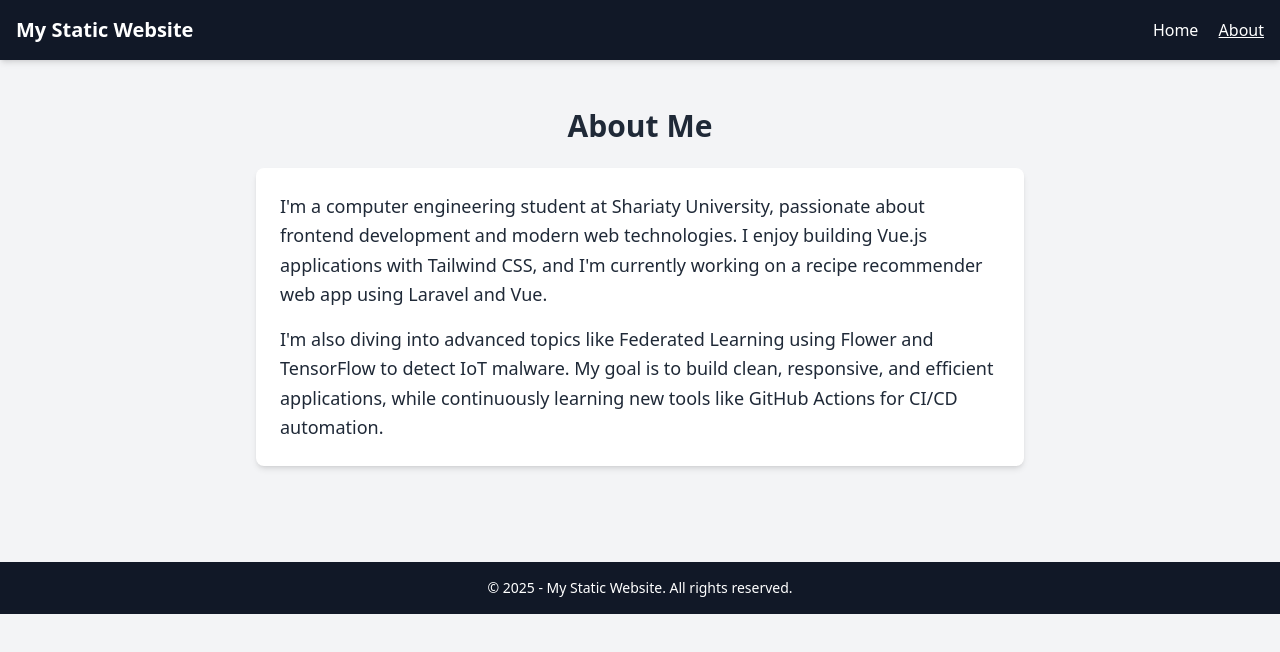
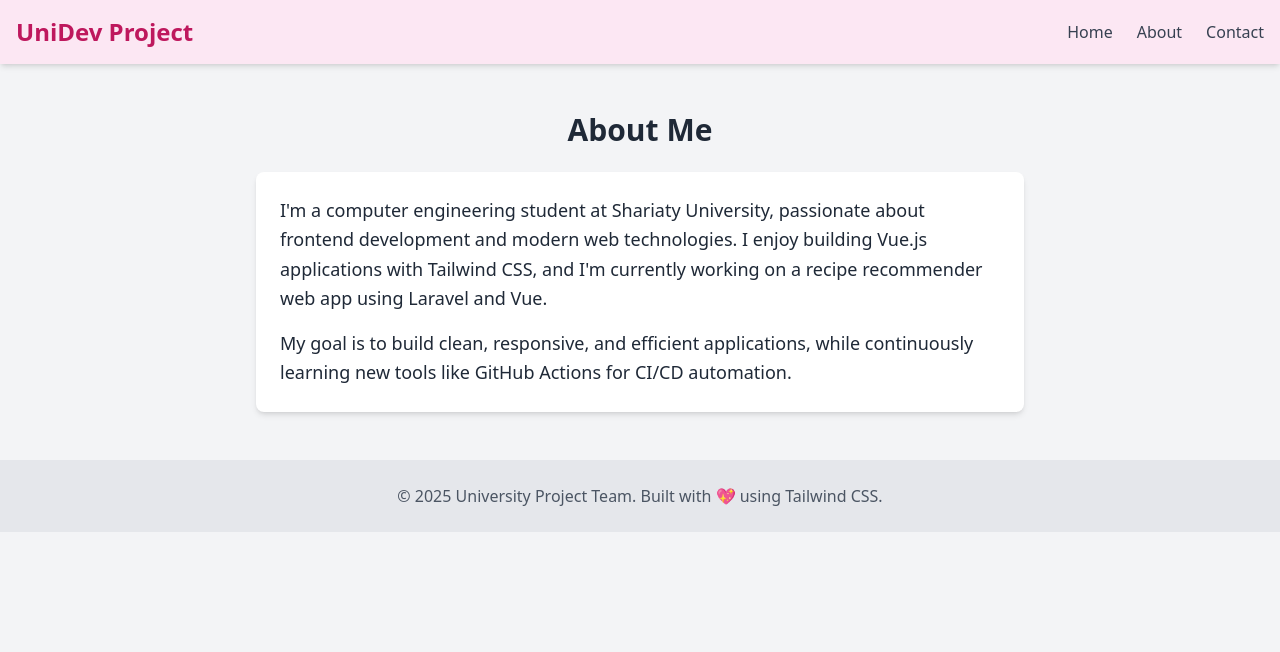
Before and after one commit to sabaMK47/GithubActions-test, a plain HTML site: page about.html in a window 1280 px wide. Drawn offline with nearby package versions, Linux system fonts and the light colour scheme.

Commit message:
changing some styles of about me page

```diff
--- a/about.html
+++ b/about.html
@@ -8,16 +8,17 @@
 </head>
 <body class="bg-gray-100 text-gray-800 font-sans">
 
-  <!-- Header -->
-  <header class="bg-gray-900 text-white py-4 shadow-md">
-    <div class="container mx-auto px-4 flex justify-between items-center">
-      <h1 class="text-xl font-bold">My Static Website</h1>
-      <nav class="space-x-4">
-        <a href="index.html" class="hover:underline">Home</a>
-        <a href="about.html" class="underline">About</a>
+    <!-- Navbar -->
+    <nav class="bg-pink-100 shadow-md">
+        <div class="max-w-7xl mx-auto px-4 py-4 flex justify-between items-center">
+          <h1 class="text-2xl font-bold text-pink-700">UniDev Project</h1>
+          <ul class="flex gap-6">
+            <li><a href="#" class="text-gray-700 hover:text-pink-600">Home</a></li>
+            <li><a href="./about.html" class="text-gray-700 hover:text-pink-600">About</a></li>
+            <li><a href="#" class="text-gray-700 hover:text-pink-600">Contact</a></li>
+          </ul>
+        </div>
       </nav>
-    </div>
-  </header>
 
   <!-- Main Content -->
   <main class="container mx-auto px-4 py-12">
@@ -27,14 +28,16 @@
         I'm a computer engineering student at Shariaty University, passionate about frontend development and modern web technologies. I enjoy building Vue.js applications with Tailwind CSS, and I'm currently working on a recipe recommender web app using Laravel and Vue.
       </p>
       <p class="mt-4 text-lg leading-relaxed">
-        I'm also diving into advanced topics like Federated Learning using Flower and TensorFlow to detect IoT malware. My goal is to build clean, responsive, and efficient applications, while continuously learning new tools like GitHub Actions for CI/CD automation.
+         My goal is to build clean, responsive, and efficient applications, while continuously learning new tools like GitHub Actions for CI/CD automation.
       </p>
     </div>
   </main>
 
   <!-- Footer -->
-  <footer class="bg-gray-900 text-white text-center py-4 mt-12">
-    <p class="text-sm">&copy; 2025 - My Static Website. All rights reserved.</p>
+  <footer class="bg-gray-200 py-6">
+    <div class="max-w-4xl mx-auto text-center text-gray-600">
+      <p>&copy; 2025 University Project Team. Built with 💖 using Tailwind CSS.</p>
+    </div>
   </footer>
 
 </body>
```
